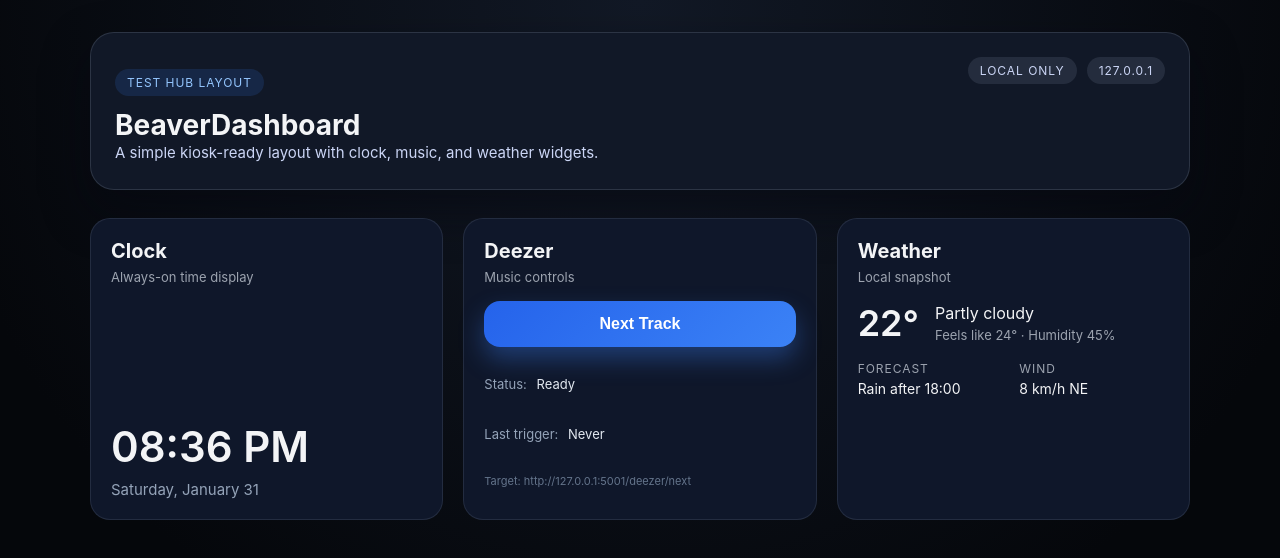
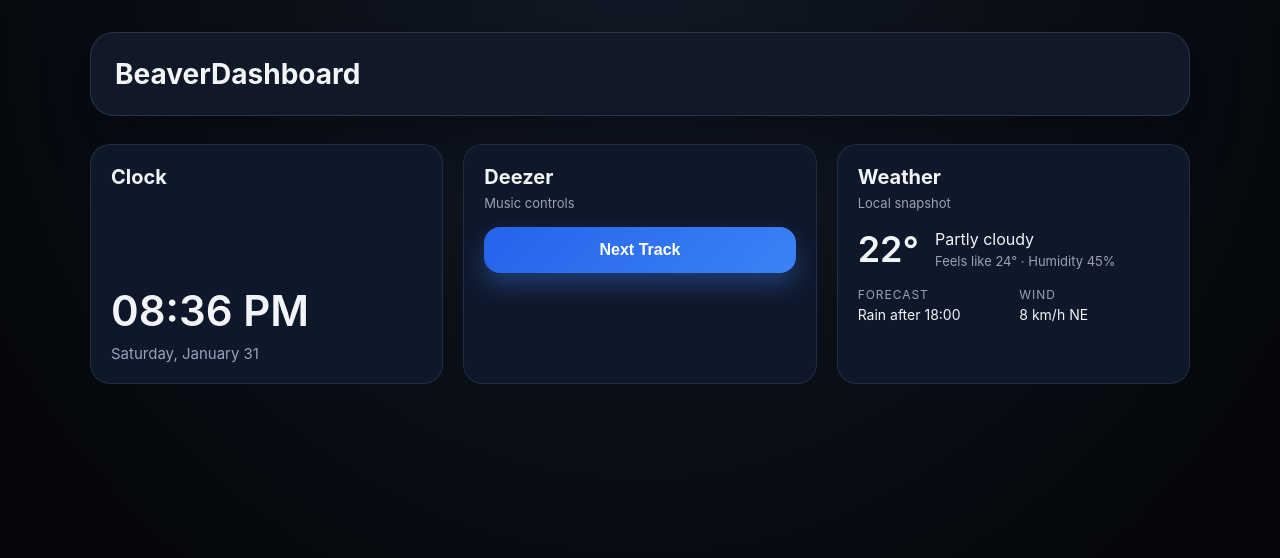
Before and after one commit to remiguillette/BeaverHome, a React (Vite) app: page / in a window 1280 px wide. Shown: the top 558 px of the page. Built offline with nearby package versions, Linux system fonts and the light colour scheme; the HTML template or start-up script is replaced by a standard one.

Commit message:
Clean up hub UI and Deezer trigger

```diff
--- a/src/components/BeaverDashboard.tsx
+++ b/src/components/BeaverDashboard.tsx
@@ -7,15 +7,7 @@ export function BeaverDashboard() {
     <div className="dashboard">
       <header className="dashboard__header">
         <div>
-          <p className="badge">Test hub layout</p>
           <h1>BeaverDashboard</h1>
-          <p className="subtitle">
-            A simple kiosk-ready layout with clock, music, and weather widgets.
-          </p>
-        </div>
-        <div className="dashboard__status">
-          <span className="status-pill">Local only</span>
-          <span className="status-pill">127.0.0.1</span>
         </div>
       </header>
 
--- a/src/components/widgets/ClockWidget.tsx
+++ b/src/components/widgets/ClockWidget.tsx
@@ -27,7 +27,6 @@ export function ClockWidget() {
     <article className="widget-card widget-card--clock">
       <header>
         <h2>Clock</h2>
-        <p className="widget-subtitle">Always-on time display</p>
       </header>
       <div className="clock">
         <span className="clock__time">{formatTime(now)}</span>
--- a/src/components/widgets/DeezerWidget.tsx
+++ b/src/components/widgets/DeezerWidget.tsx
@@ -1,62 +1,30 @@
-import { useMemo, useState } from "react";
+import { useState } from "react";
 
-const DEEZER_NEXT_URL = "http://127.0.0.1:5001/deezer/next";
+const ACTION_ENDPOINT = "http://127.0.0.1:5001/api/action";
+const ACTION_NAME = "deezer.next";
 const COOLDOWN_MS = 400;
-const REQUEST_TIMEOUT_MS = 1200;
-
-function buildTriggerUrl(baseUrl: string) {
-  const url = new URL(baseUrl);
-  url.searchParams.set("_", Date.now().toString());
-  return url.toString();
-}
 
 export function DeezerWidget() {
-  const [status, setStatus] = useState("Ready");
-  const [lastTriggered, setLastTriggered] = useState<string | null>(null);
   const [isCoolingDown, setIsCoolingDown] = useState(false);
 
-  const formattedLastTriggered = useMemo(() => {
-    if (!lastTriggered) {
-      return "Never";
-    }
-    return new Date(lastTriggered).toLocaleTimeString();
-  }, [lastTriggered]);
-
-  const triggerNext = () => {
+  const triggerNext = async () => {
     if (isCoolingDown) {
       return;
     }
 
-    setStatus("Sending trigger...");
     setIsCoolingDown(true);
 
-    const img = new Image();
-    img.decoding = "async";
-    let done = false;
-    const finish = (message: string) => {
-      if (done) {
-        return;
-      }
-      done = true;
-      setStatus(message);
-      setLastTriggered(new Date().toISOString());
-    };
-
-    img.onload = () => {
-      finish("Trigger sent.");
-    };
-    img.onerror = () => {
-      finish("Trigger sent (no response).");
-    };
-    img.src = buildTriggerUrl(DEEZER_NEXT_URL);
-
-    window.setTimeout(() => {
-      finish("Trigger sent (timeout).");
-    }, REQUEST_TIMEOUT_MS);
-
-    window.setTimeout(() => {
-      setIsCoolingDown(false);
-    }, COOLDOWN_MS);
+    try {
+      await fetch(ACTION_ENDPOINT, {
+        method: "POST",
+        headers: { "Content-Type": "application/json" },
+        body: JSON.stringify({ action: ACTION_NAME }),
+      });
+    } finally {
+      window.setTimeout(() => {
+        setIsCoolingDown(false);
+      }, COOLDOWN_MS);
+    }
   };
 
   return (
@@ -74,15 +42,6 @@ export function DeezerWidget() {
         >
           {isCoolingDown ? "Please wait..." : "Next Track"}
         </button>
-        <div className="status">
-          <p>
-            <span>Status:</span> {status}
-          </p>
-          <p>
-            <span>Last trigger:</span> {formattedLastTriggered}
-          </p>
-          <p className="hint">Target: {DEEZER_NEXT_URL}</p>
-        </div>
       </div>
     </article>
   );
```
